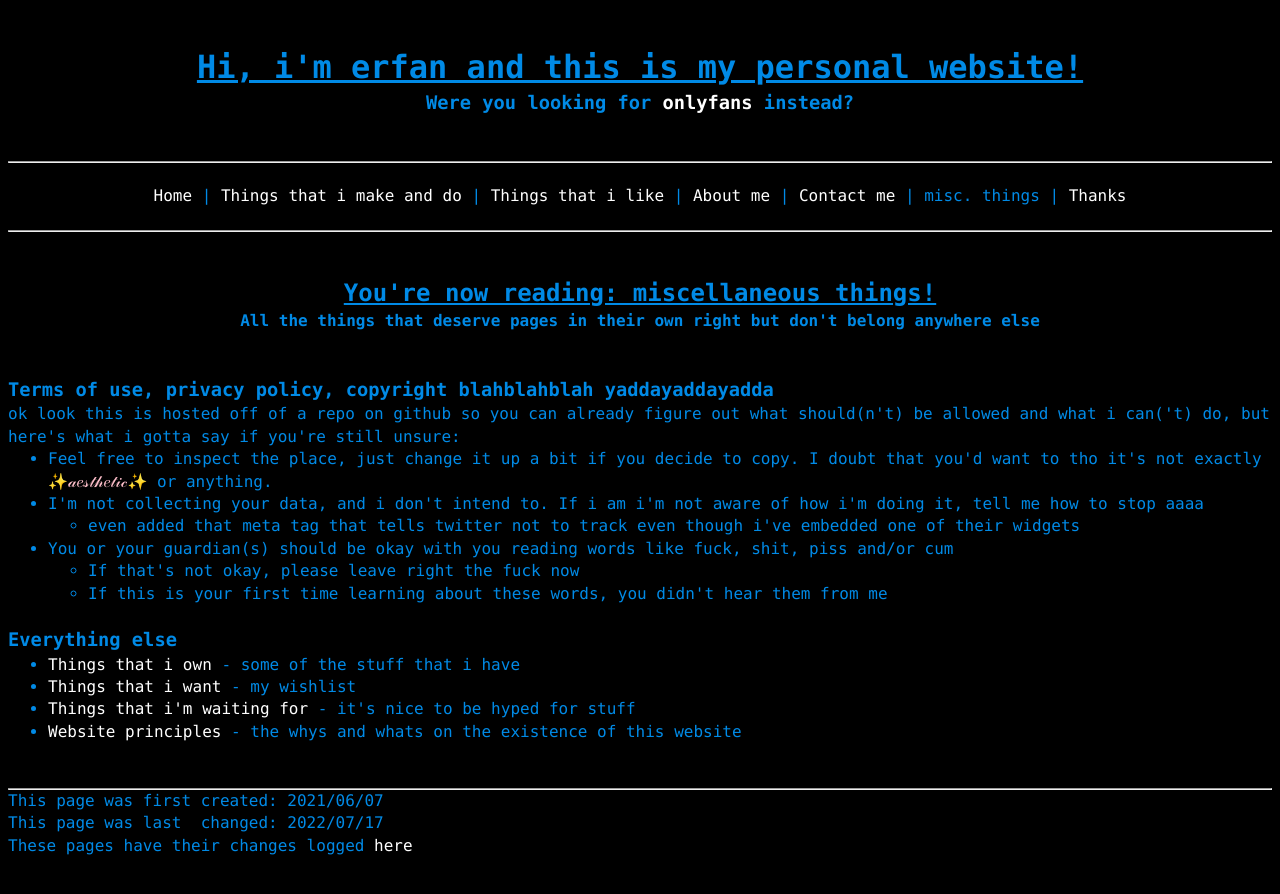
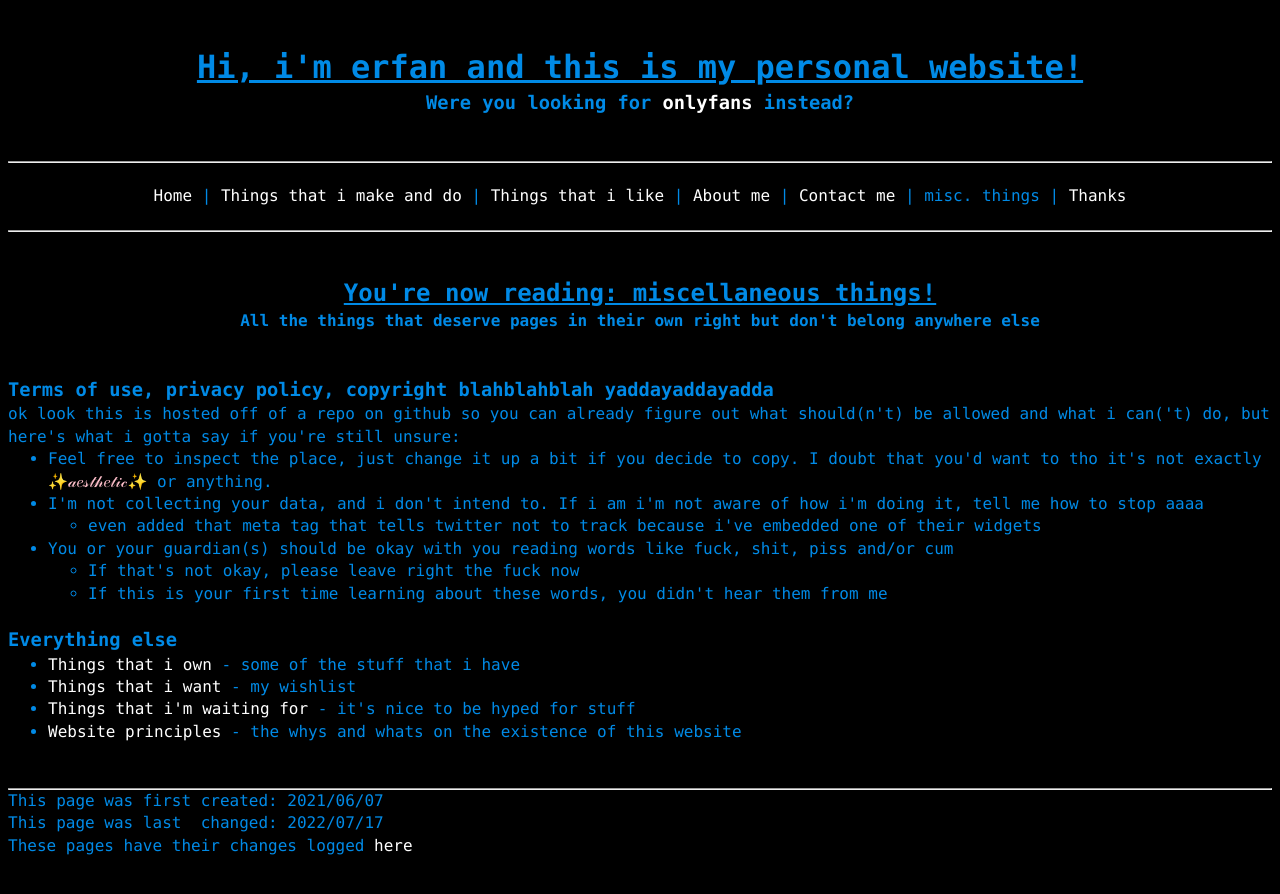
Before and after one commit to a-erfan-aa/a-erfan-aa.github.io, a Jekyll site: the page built from misc.html, in a window 1280 px wide. Shown: the top 894 px of the page. Built offline with Jekyll 4.4.1, drawn with Linux system fonts in a browser that asks for light colours.

Commit message:
Change string "even though" to because in one of the lines in misc.html

```diff
--- a/misc.html
+++ b/misc.html
@@ -20,7 +20,7 @@ lastChanged: 2022/07/17
 			<li>Feel free to inspect the place, just change it up a bit if you decide to copy. I doubt that you'd want to tho it's not exactly ✨<span style="color:pink;">𝒶𝑒𝓈𝓉𝒽𝑒𝓉𝒾𝒸</span>✨ or anything.</li>
 			<li>I'm not collecting your data, and i don't intend to. If i am i'm not aware of how i'm doing it, tell me how to stop aaaa
 				<ul>
-					<li>even added that meta tag that tells twitter not to track even though i've embedded one of their widgets</li>
+					<li>even added that meta tag that tells twitter not to track because i've embedded one of their widgets</li>
 				</ul>
 			</li>
 			<li>You or your guardian(s) should be okay with you reading words like fuck, shit, piss and/or cum
```
